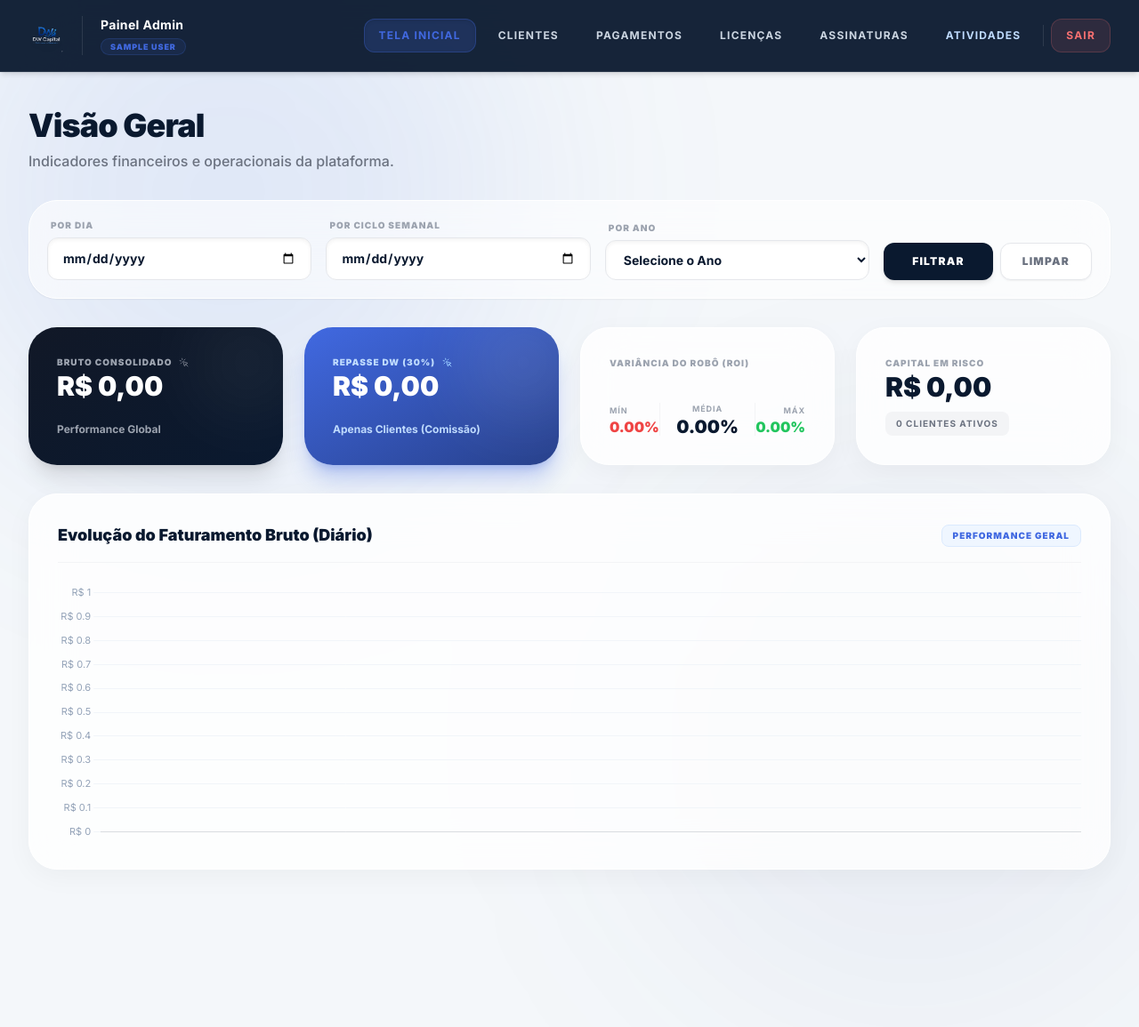
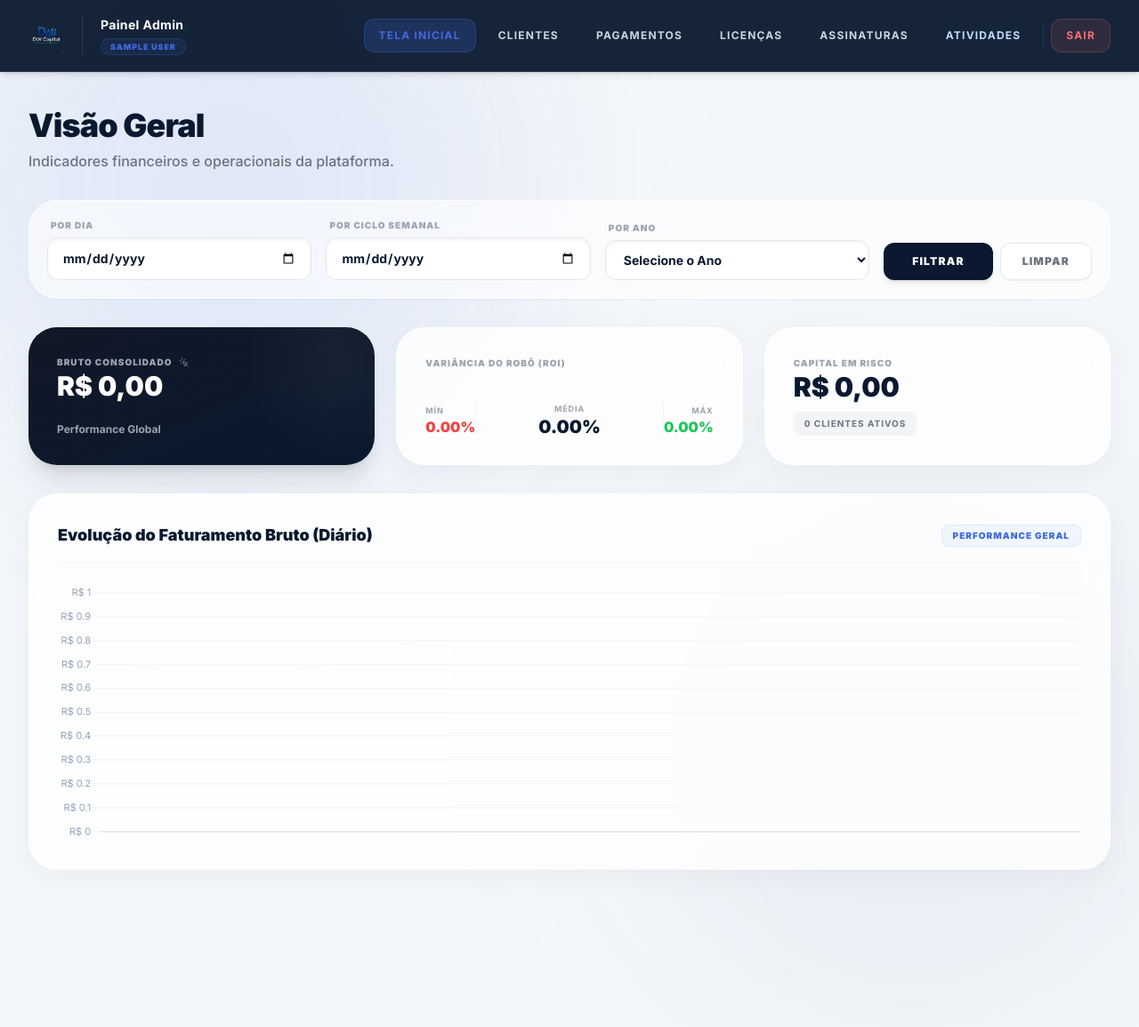
Before and after one commit to AppMotoristaPro/DWCapital-Cadastro, a Flask app: page /admin/ in a window 1280 px wide; the page is wider, and only the part inside the window is pictured. Shown: that part at 89% size. Run offline with Flask 3, Linux system fonts and the light colour scheme; a user stored in the database is signed in; tables that the repository leaves empty hold one stand-in row (values such as "Sample post"); some libraries are stand-ins or nearby versions.

Commit message:
lpoytqiaojg

```diff
--- a/app/templates/admin/dashboard.html
+++ b/app/templates/admin/dashboard.html
@@ -41,7 +41,7 @@
         </div>
     </form>
 
-    <div class="grid grid-cols-1 md:grid-cols-2 lg:grid-cols-4 gap-6 mb-8">
+    <div class="grid grid-cols-1 md:grid-cols-2 lg:grid-cols-3 gap-6 mb-8">
 
         <div onclick="abrirModalRanking()" class="cursor-pointer bg-gradient-to-br from-gray-900 to-navy p-8 rounded-[2rem] shadow-xl hover:shadow-2xl hover:-translate-y-1 transition-all duration-300 relative overflow-hidden flex flex-col justify-between group">
             <div class="absolute -right-6 -top-6 w-32 h-32 bg-white/5 rounded-full blur-2xl pointer-events-none transition-transform group-hover:scale-110"></div>
@@ -50,15 +50,6 @@
                 <p class="text-3xl font-black text-white mt-1 relative z-10 leading-none group-hover:text-blue-200 transition-colors">R$ {{ faturamento_bruto_total|format_brl }}</p>
             </div>
             <p class="text-xs text-gray-400 font-bold mt-3 relative z-10">Performance Global</p>
-        </div>
-
-        <div onclick="abrirModalRanking()" class="cursor-pointer bg-gradient-to-br from-royal to-royal-dark p-8 rounded-[2rem] shadow-xl shadow-royal/30 hover:shadow-2xl hover:-translate-y-1 transition-all duration-300 relative overflow-hidden flex flex-col justify-between group">
-            <div class="absolute -right-6 -top-6 w-32 h-32 bg-white/10 rounded-full blur-2xl pointer-events-none transition-transform group-hover:scale-110"></div>
-            <div>
-                <p class="text-[10px] font-black text-blue-200 uppercase tracking-widest mb-1 relative z-10 flex items-center gap-2">Repasse DW (30%) <svg class="w-3 h-3 text-blue-300" fill="none" stroke="currentColor" viewBox="0 0 24 24"><path stroke-linecap="round" stroke-linejoin="round" stroke-width="2" d="M15 15l-2 5L9 9l11 4-5 2zm0 0l5 5M7.188 2.239l.777 2.897M5.136 7.965l-2.898-.777M13.95 4.05l-2.122 2.122m-5.657 5.656l-2.12 2.122"></path></svg></p>
-                <p class="text-3xl font-black text-white mt-1 relative z-10 leading-none group-hover:text-blue-100 transition-colors">R$ {{ faturamento_total|format_brl }}</p>
-            </div>
-            <p class="text-xs text-blue-200 font-bold mt-3 relative z-10">Apenas Clientes (Comissão)</p>
         </div>
 
         <div class="bg-white/80 backdrop-blur-xl p-8 rounded-[2rem] shadow-[0_8px_30px_rgb(0,0,0,0.04)] border border-white flex flex-col justify-between">
```
